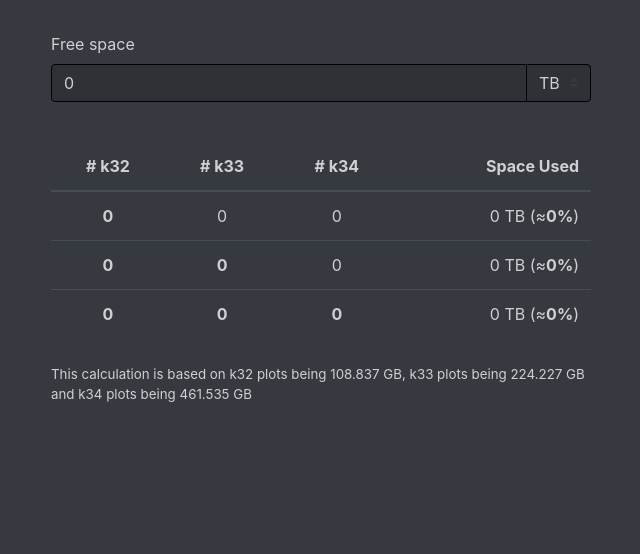
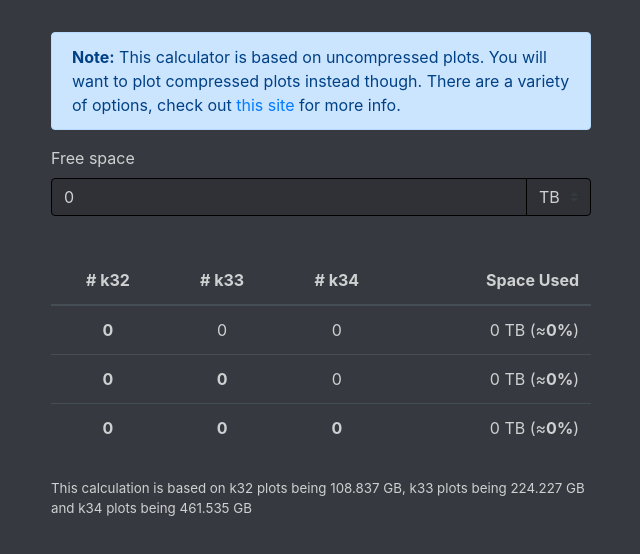
Before and after one commit to felixbrucker/chia-plot-plan, an Angular app: page / in a window 1280 px wide. Shown: the top 554 px of the page, without its empty margins (319-959 px from the left). Built offline with nearby package versions, Linux system fonts and the light colour scheme.

Commit message:
Add note about uncompressed plots

```diff
--- a/src/app/app.component.html
+++ b/src/app/app.component.html
@@ -1,6 +1,9 @@
 <div class="container" style="margin-top: 2em">
   <div class="row justify-content-md-center">
     <div class="col-md-6">
+      <div class="alert alert-primary">
+        <span class="font-weight-bold">Note:</span> This calculator is based on uncompressed plots. You will want to plot compressed plots instead though. There are a variety of options, check out <a href="https://xch.farm/compressed-plots/">this site</a> for more info.
+      </div>
       <div class="form-group">
         <label for="capacityInput">Free space</label>
         <div class="input-group">
```
